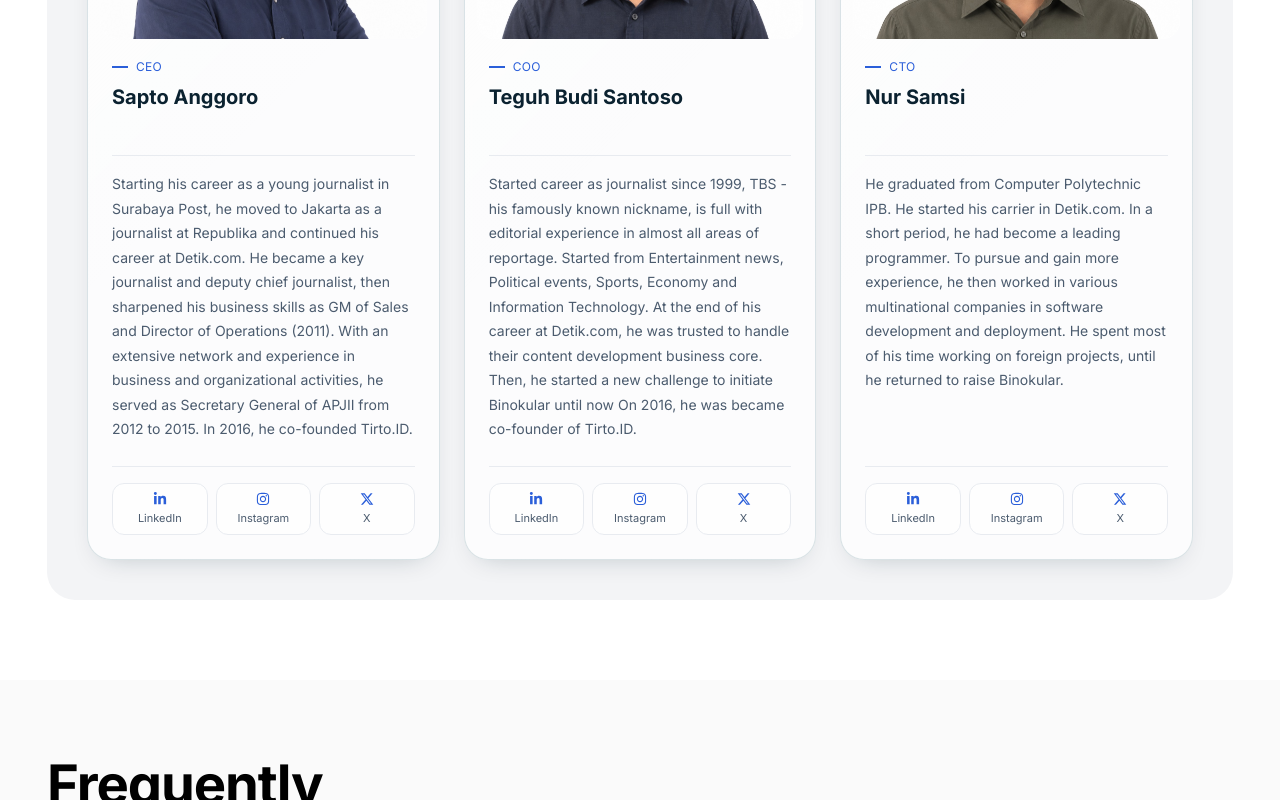
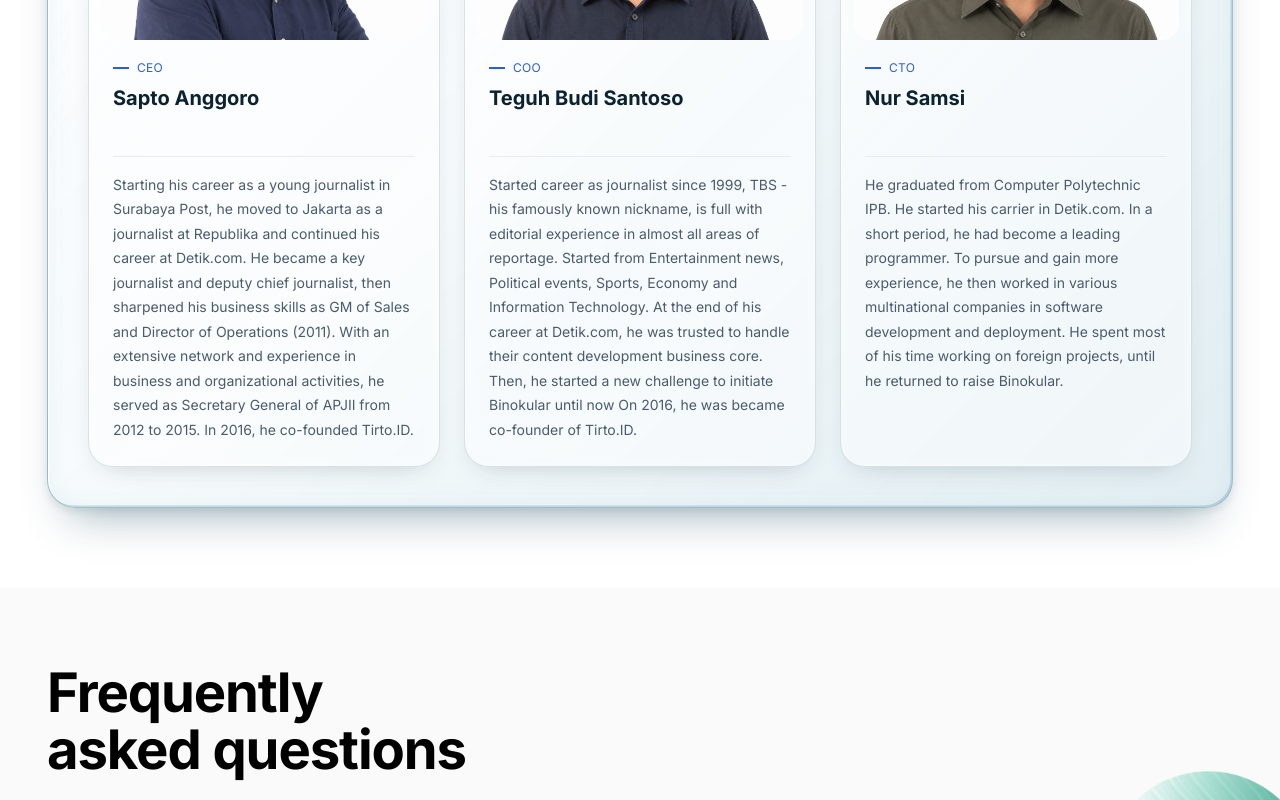
Before and after one commit to aliviaali/socindex, a Next.js app: page / in a window 1280 px wide. Shown: the part 9481-10281 px from the top of the page. Built offline with nearby package versions, Linux system fonts and the light colour scheme.

Commit message:
Update Team.tsx

```diff
--- a/components/Team.tsx
+++ b/components/Team.tsx
@@ -1,7 +1,6 @@
 "use client";
 
 import Image from "next/image";
-import { FaInstagram, FaLinkedinIn, FaXTwitter } from "react-icons/fa6";
 import { team } from "@/lib/content";
 import { useLang } from "@/lib/i18n";
 
@@ -10,7 +9,7 @@ export function Team() {
   return (
     <section id="team" className="bg-page py-16 lg:py-[80px]">
       <div className="mx-auto max-w-page px-4 sm:px-6 lg:px-0">
-        <div className="rounded-[28px] bg-[#F3F4F6] p-6 dark:bg-transparent sm:p-10">
+        <div className="glass-wrap glass-panel rounded-[28px] p-6 sm:p-10">
           <span className="text-[11px] font-semibold uppercase tracking-wide text-[#0e81c2]">{t("Meet the team")}</span>
           <h2 className="mt-3 text-[clamp(1.8rem,3.4vw,2.4rem)] font-bold leading-[1.15] tracking-[-0.02em] text-navy-ink dark:text-white">
             {t("The people behind clearer decisions")}
@@ -24,12 +23,12 @@ export function Team() {
               Foto diambil dari  lib/content.ts  →  const team  →  field `photo`.
                 1) Salin foto ke folder  /public/team/   (mis. public/team/budi.jpg)
                 2) Ubah  photo: "/team/member-1.jpg"  →  photo: "/team/budi.jpg"
-              Nama, jabatan (badge), bio & link sosial (linkedin/instagram/x, bertanda [DUMMY-LINK]) diedit di file yang sama.
+              Nama, jabatan (badge) & bio diedit di file yang sama.
               Rasio foto disarankan 4:5 (potret), minimal 600 × 750 px.
              ====================================================================== */}
           <div className="mt-8 grid grid-cols-1 items-stretch gap-6 lg:grid-cols-3">
             {team.map((m) => (
-              <article key={m.name} className="flex flex-col glass rounded-[24px] p-3 dark:!bg-[#1C2438]/70">
+              <article key={m.name} className="flex flex-col glass rounded-[24px] p-3">
                 <div className="overflow-hidden rounded-[18px] bg-white">
                   {/* [GANTI-FOTO] ← foto anggota tim (sumber: m.photo di lib/content.ts) */}
                   <Image src={m.photo} alt={`Foto ${m.name}`} width={400} height={440} className="aspect-[4/3] h-auto w-full object-cover object-[50%_25%]" />
@@ -38,14 +37,7 @@ export function Team() {
                   <span className="flex items-center gap-2 text-xs font-normal uppercase tracking-wide text-[#2b5fd9] dark:text-blue-300"><i className="h-[2px] w-4 bg-current" />{m.badge}</span>
                   <h3 className="mt-2 text-[20px] font-bold leading-7 text-navy-ink dark:text-white lg:min-h-14">{m.name}</h3>
                   <hr className="my-4 border-line dark:border-white/10" />
-                  <p className="pb-6 text-left text-sm font-normal leading-[1.75] text-[#4b5b6e] dark:text-white/80">{t(m.bio)}</p>
-                  <div className="mt-auto grid grid-cols-3 items-center gap-2 border-t border-line pt-4 text-[11px] text-[#4b5b6e] dark:border-white/20 dark:text-white">
-                    {([["LinkedIn", FaLinkedinIn, m.linkedin], ["Instagram", FaInstagram, m.instagram], ["X", FaXTwitter, m.x]] as const).map(([n, Icon, href]) => (
-                      <a key={n} href={href} target="_blank" rel="noopener noreferrer" aria-label={`${m.name} di ${n}`} className="flex min-h-11 flex-col items-center justify-center gap-1 rounded-xl border border-line bg-white/50 px-1 py-2 transition hover:border-blue-500 hover:bg-blue-50 hover:text-blue-700 focus-visible:outline focus-visible:outline-2 focus-visible:outline-blue-500 dark:border-white/20 dark:bg-white/5 dark:hover:border-blue-300 dark:hover:bg-white/15 dark:hover:text-white">
-                        <Icon size={14} className="shrink-0 text-[#2b5fd9] dark:text-[#8fa6ff]" />{n}
-                      </a>
-                    ))}
-                  </div>
+                  <p className="text-left text-sm font-normal leading-[1.75] text-[#4b5b6e] dark:text-white/80">{t(m.bio)}</p>
                 </div>
               </article>
             ))}
```
